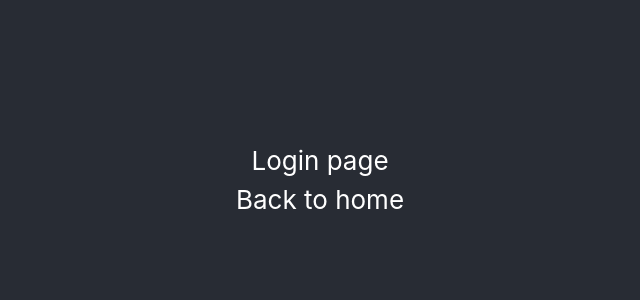
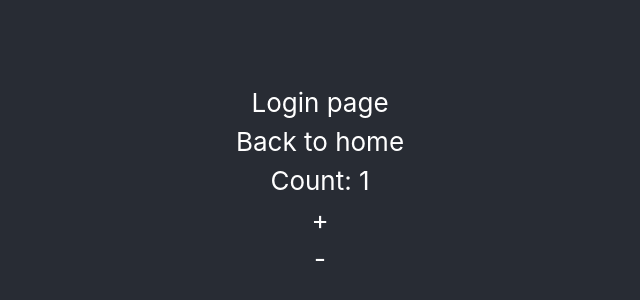
Before and after one commit to IvanLyadov/pixter, a React (Create React App) app: page /login in a window 1280 px wide. Shown: the part 220-520 px from the top of the page, without its empty margins (320-960 px from the left). Built offline with nearby package versions, Linux system fonts and the light colour scheme.

Commit message:
Implementing state managment

```diff
--- a/package.json
+++ b/package.json
@@ -3,13 +3,16 @@
   "version": "0.1.0",
   "private": true,
   "dependencies": {
+    "@reduxjs/toolkit": "^1.9.3",
     "@testing-library/jest-dom": "^5.16.5",
     "@testing-library/react": "^13.4.0",
     "@testing-library/user-event": "^13.5.0",
     "react": "^18.2.0",
     "react-dom": "^18.2.0",
+    "react-redux": "^8.0.5",
     "react-router-dom": "^6.9.0",
     "react-scripts": "5.0.1",
+    "redux": "^4.2.1",
     "web-vitals": "^2.1.4"
   },
   "scripts": {
--- a/src/Components/Login.js
+++ b/src/Components/Login.js
@@ -1,14 +1,23 @@
 import { Link } from "react-router-dom";
+import { useDispatch, useSelector } from "react-redux";
 
 function Home() {
+  const dispatch = useDispatch();
+  const decrement = () => dispatch({ type: "DECREMENT" });
+  const increment = () => dispatch({ type: "INCREMENT" });
+
+  const counter = useSelector((state) => state.count);
+
   return (
     <div className="App">
       <header className="App-header">
         Login page
         <Link to="/">Back to home</Link>
+        <h1>Count: {counter}</h1>
+        <button onClick={increment}>+</button>
+        <button onClick={decrement}>-</button>
       </header>
     </div>
-
   );
 }
 
--- a/src/index.js
+++ b/src/index.js
@@ -4,13 +4,17 @@ import "./index.css";
 import App from "./App";
 import reportWebVitals from "./reportWebVitals";
 import { BrowserRouter as Router } from "react-router-dom";
+import store from "./store/store";
+import { Provider } from "react-redux";
 
 const root = ReactDOM.createRoot(document.getElementById("root"));
 root.render(
   <React.StrictMode>
-    <Router>
-      <App />
-    </Router>
+    <Provider store={store}>
+      <Router>
+        <App />
+      </Router>
+    </Provider>
   </React.StrictMode>
 );
 
--- /dev/null
+++ b/src/store/reducers.js
@@ -0,0 +1,17 @@
+const initialState = {
+  count: 1,
+};
+
+const rootReducer = (state = initialState, action) => {
+  switch (action.type) {
+    case "INCREMENT":
+      return { count: state.count + 1 };
+    case "DECREMENT":
+      console.log("state", state);
+      return { count: state.count - 1 };
+    default:
+      return state;
+  }
+};
+
+export default rootReducer;
--- /dev/null
+++ b/src/store/store.js
@@ -0,0 +1,8 @@
+// import { configureStore } from "@reduxjs/toolkit";
+import rootReducer from "./reducers";
+import { createStore } from "redux";
+
+// const reducer = configureStore(rootReducer);
+const store = createStore(rootReducer);
+
+export default store;
```
Also changed, not shown: 1 other file (tests, documents, lock files or other folders). Lines whose indentation alone changed are shown as unchanged.
